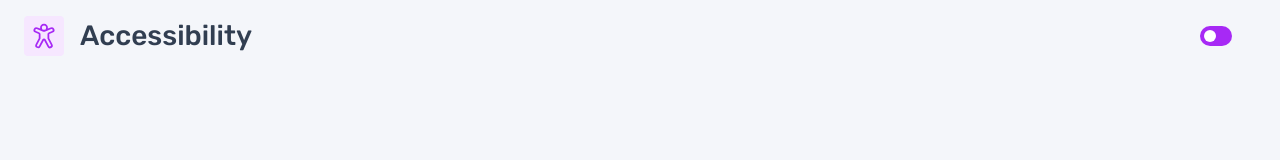
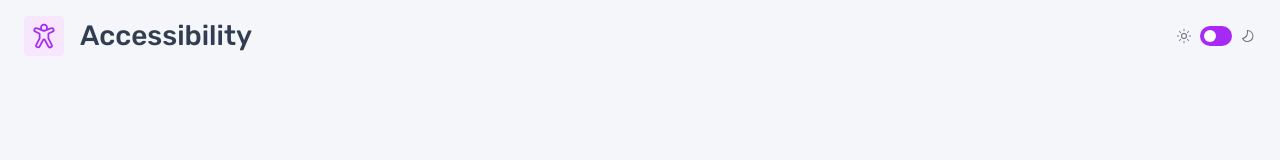
Before and after one commit to 3lectrologos/FM-frontend-quiz, a Next.js app: page / in a window 1280 px wide. Shown: the top 160 px of the page. Built offline with nearby package versions, Linux system fonts and the light colour scheme.

Commit message:
Some fixes to dark theme handling

```diff
--- a/app/Provider.tsx
+++ /dev/null
@@ -1,11 +0,0 @@
-'use client'
-
-import { ThemeProvider } from 'next-themes'
-
-export default function Provider({ children }: { children: React.ReactNode }) {
-  return (
-    <ThemeProvider attribute="class">
-      {children}
-    </ThemeProvider>
-  )
-}
--- /dev/null
+++ b/app/ThemeProvider.tsx
@@ -0,0 +1,11 @@
+'use client'
+
+import { ThemeProvider as NextThemeProvider } from 'next-themes'
+
+export default function ThemeProvider({ children }: { children: React.ReactNode }) {
+  return (
+    <NextThemeProvider attribute="class">
+      {children}
+    </NextThemeProvider>
+  )
+}
--- a/app/layout.tsx
+++ b/app/layout.tsx
@@ -1,7 +1,7 @@
 import type { Metadata } from 'next'
 import { Rubik } from 'next/font/google'
 import './globals.css'
-import Provider from '@/app/Provider'
+import ThemeProvider from '@/app/ThemeProvider'
 
 const rubik = Rubik({ subsets: ['latin'] })
 
@@ -17,11 +17,11 @@ export default function RootLayout({
   return (
     <html lang="en" suppressHydrationWarning>
       <body className={rubik.className}>
-      <Provider>
-        <main>
-          {children}
-        </main>
-      </Provider>
+        <ThemeProvider>
+          <main>
+            {children}
+          </main>
+        </ThemeProvider>
       </body>
     </html>
   )
--- a/app/page.tsx
+++ b/app/page.tsx
@@ -8,9 +8,11 @@ function ThemeToggle() {
 
   return (
     <div className={`flex flex-row items-center gap-x-2`}>
-      <div className={`relative w-4 h-4`}>
-        {theme === 'light' && <Image src={'/images/icon-sun-dark.svg'} alt='Accessibility icon' fill />}
-        {theme === 'dark' && <Image src={'/images/icon-sun-light.svg'} alt='Accessibility icon' fill />}
+      <div className={`relative w-4 h-4 dark:hidden`}>
+        <Image src='/images/icon-sun-dark.svg' alt='Accessibility icon' fill />
+      </div>
+      <div className={`relative w-4 h-4 hidden dark:block`}>
+        <Image src='/images/icon-sun-light.svg' alt='Accessibility icon' fill />
       </div>
       <label className={`relative inline-flex items-center cursor-pointer`}>
         <input type='checkbox'
@@ -22,9 +24,11 @@ function ThemeToggle() {
         <div className={`flex flex-row shrink-0 w-8 h-5 bg-purple rounded-full p-1`} />
         <div className={`absolute top-1 left-1 w-3 h-3 bg-white rounded-full transition-transform peer-checked:translate-x-3`} />
       </label>
-      <div className={`relative w-4 h-4`}>
-        {theme === 'light' && <Image src={'/images/icon-moon-dark.svg'} alt='Accessibility icon' fill />}
-        {theme === 'dark' && <Image src={'/images/icon-moon-light.svg'} alt='Accessibility icon' fill />}
+      <div className={`relative w-4 h-4 dark:hidden`}>
+        <Image src='/images/icon-moon-dark.svg' alt='Accessibility icon' fill />
+      </div>
+      <div className={`relative w-4 h-4 hidden dark:block`}>
+        <Image src='/images/icon-moon-light.svg' alt='Accessibility icon' fill />
       </div>
     </div>
   )
@@ -47,7 +51,12 @@ function TopBar() {
 
 export default function Home() {
   return (
-    <div className={`bg-light_gray dark:bg-navy min-h-screen min-w-fit px-6 text-dark_navy dark:text-white`}>
+    <div className={`relative bg-light_gray dark:bg-navy min-h-screen min-w-fit px-6 text-dark_navy dark:text-white`}>
+      {/*
+      <div className={`absolute -top-[165px] -left-[382px] w-[977px] h-[977px]`}>
+        <Image src={'/images/pattern-background-mobile-light.svg'} alt='Background pattern' fill />
+      </div>
+      */}
       <div className={`flex flex-col`}>
         <TopBar />
       </div>
```
